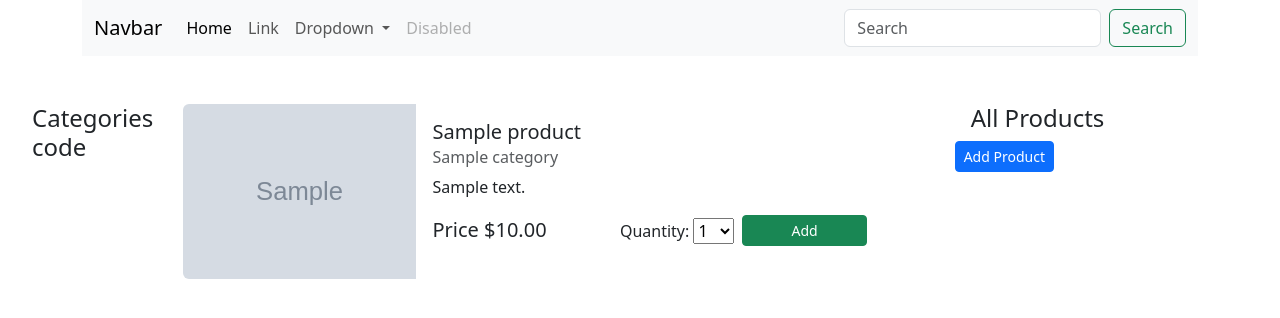
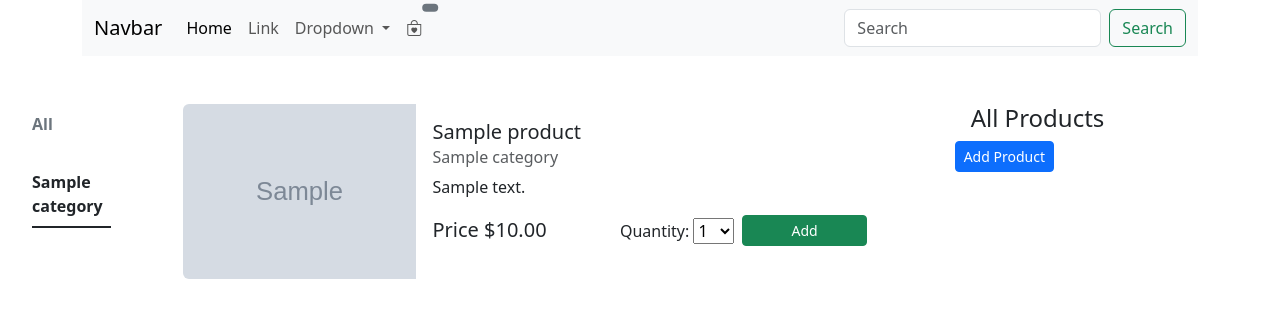
Before and after one commit to AMuhailo/Django-Shop-Project, a Django app: a page that uses templates/base.html in a window 1280 px wide. Shown: the top 318 px of the page. Run offline with Django 5.2, Linux system fonts and the light colour scheme; tables that the repository leaves empty hold one stand-in row (values such as "Sample post"); grey boxes marked "Sample" are stand-in pictures; parts of the project's set-up code (start-up, migrations or seed data) failed here and were passed over.

Commit message:
🟨Updated templates/ add templatetags

```diff
--- /dev/null
+++ b/cart/context_processor.py
@@ -0,0 +1,4 @@
+from .cart import Cart
+
+def cart(request):
+    return {"cart":Cart(request)}
--- a/myshop/urls.py
+++ b/myshop/urls.py
@@ -25,5 +25,5 @@ urlpatterns = [
     path('order/',include('orders.urls', namespace = 'order')),
     path('shop/',include('shop.urls'))
 ]
-
-urlpatterns += static(settings.MEDIA_URL, document_root = settings.MEDIA_ROOT)
+if settings.DEBUG:
+    urlpatterns += static(settings.MEDIA_URL, document_root = settings.MEDIA_ROOT)
--- /dev/null
+++ b/shop/templatetags/tags.py
@@ -0,0 +1,20 @@
+from django.shortcuts import get_object_or_404
+from django import template
+from shop.models import Category
+
+register = template.Library()
+
+@register.inclusion_tag('pages/include/categories.html')
+def categories_list(category_slug, category_id):
+    categories = Category.objects.all()
+    if category_slug and category_id:
+        category = get_object_or_404(Category,
+                                     slug = category_slug,
+                                     id = category_id)
+    else:
+        category = None
+    context = {
+        'categories':categories,
+        'category':category
+    }
+    return context
--- a/shop/views.py
+++ b/shop/views.py
@@ -27,11 +27,6 @@ class ProductListView(ListView):
             self.category = None
         return products
 
-    def get_context_data(self, **kwargs):
-        context = super().get_context_data(**kwargs)
-        context["categories"] = Category.objects.all()
-        context["category"] = self.category
-        return context
 
 
 class ProductCreateView(CreateView):
--- a/templates/base.html
+++ b/templates/base.html
@@ -37,7 +37,20 @@
                     </ul>
                   </li>
                   <li class="nav-item">
-                    <a class="nav-link disabled" aria-disabled="true">Disabled</a>
+                    <a class="nav-link position-relative">
+                      {% with items=cart|length%}
+                      <i class="bi bi-bag-heart"></i>
+                      <span class="position-absolute top-0 start-100 translate-middle badge rounded-pill bg-secondary">
+                        {% if items > 0 %}
+                          {{items}}
+                        {% elif items > 100 %}
+                          99+
+                        {% else %}
+                          <span class="visually-hidden">unread messages</span>
+                        {% endif %}
+                      </span>
+                      {% endwith %}
+                    </a>
                   </li>
                 </ul>
                 <form class="d-flex" role="search">
--- a/templates/pages/detailitem.html
+++ b/templates/pages/detailitem.html
@@ -1,32 +1,17 @@
 {% extends "base.html" %}
 {% load static %}
+{% load tags %}
 {% block title %} {{ product.title }}{% endblock title %}
 
 {% block content %}
 <div class="row gap-5 mx-2 my-5">
     <div class="col-2 col-md-1">
         <!-- Categories code -->
-        <h4>Categories code</h4>
+        {% categories_list product.category.slug product.category.id %}
     </div>
     <div class="col-sm-5 col-md-7 ">
-        <div class="card mb-3 card-detail border-0">
-            <div class="row g-0">
-                <div class="col">
-                    <img src="{{ product.image.url}}" class="card-img-detail img-fluid rounded-start " alt="...">
-                </div>
-                <div class="col-md-8 ">
-                    <div class="card-body">
-                        <h5 class="card-title">{{ product.title}}</h5>
-                        <h6 class="card-subtitle mb-2 text-body-secondary">{{ product.category}}</h6>
-                        <p class="card-text card-text-detail">{{ product.description}}</p>
-                        <div class='d-flex gap-5 justify-content-between flex-row-reverse'>
-                            {% include "pages/forms/quantity.html" with form=form product=product %}
-                            <p class="card-text card-price-detail">Price ${{ product.price }}</p>
-                        </div>
-                    </div>
-                </div>
-            </div>
-        </div>
+        <!-- Detail code -->
+        {% include "pages/include/details.html" with product=product%}
     </div>
     <div class="col-sm-5 col-md-3">
         <h4 class='mx-3'>{% if category %}{{category.title }}{% else %}All{% endif %} Products</h4>
--- /dev/null
+++ b/templates/pages/include/details.html
@@ -0,0 +1,18 @@
+<div class="card mb-3 card-detail border-0">
+    <div class="row g-0">
+        <div class="col">
+            <img src="{{ product.image.url}}" class="card-img-detail img-fluid rounded-start " alt="...">
+        </div>
+        <div class="col-md-8 ">
+            <div class="card-body">
+                <h5 class="card-title">{{ product.title}}</h5>
+                <h6 class="card-subtitle mb-2 text-body-secondary">{{ product.category}}</h6>
+                <p class="card-text card-text-detail">{{ product.description}}</p>
+                <div class='d-flex gap-5 justify-content-between flex-row-reverse'>
+                    {% include "pages/forms/quantity.html" with form=form product=product %}
+                    <p class="card-text card-price-detail">Price ${{ product.price }}</p>
+                </div>
+            </div>
+        </div>
+    </div>
+</div>
--- a/templates/pages/include/products.html
+++ b/templates/pages/include/products.html
@@ -1,15 +1,15 @@
 <div class="row row-cols-2 row-cols-lg-5 gap-2 gap-lg-3">
     {% for product in products %}
     <div class="col">
+        <a href="{% url 'shop:product_detail_url' product.slug product.id %}" class="text-decoration-none text-dark">
             <div class="card card-items">
                 <img src="{{ product.image.url }}" class="card-img-top card-img-items" alt="...">
                 <div class="card-body">
                     <h5 class="card-title">{{ product.title }}</h5>
-                <p class="card-text card-text-items">{{ product.description|truncatewords:20}}</p>
                     <p class="card-text card-price-items">Price ${{ product.price }}</p>
-                <a href="{% url 'shop:product_detail_url' product.slug product.id %}" class="btn btn-primary">Views</a>
                 </div>
             </div>
+        </a>
     </div>
     {% endfor %}
 </div>
--- a/templates/pages/shopsitems.html
+++ b/templates/pages/shopsitems.html
@@ -1,4 +1,5 @@
 {% extends "base.html" %}
+{% load tags %}
 {% load static %}
 {% block title %} {% if category %}{{ category.title }} {% else %} Shop {% endif %} Products {% endblock title %}
 
@@ -6,7 +7,7 @@
 <div class="row gap-5 mx-2 my-5">
     <div class="col-6 col-md-1">
         <!-- Categories code -->
-        {% include "pages/include/categories.html" with categories=categories category=category%}
+        {% categories_list category.slug category.id %}
     </div>
     <div class="col-sm-6 col-md-10">
         <h4 class='mx-3'>{% if category %}{{category.title }}{% else %}All{% endif %} Products</h4>
```
Also changed, not shown: myshop/settings.py (+4 -11 lines), shop/templatetags/__init__.py (added), templates/pages/orders/include/orders_done.html (added), 1 other file. Lines whose indentation alone changed are shown as unchanged.
